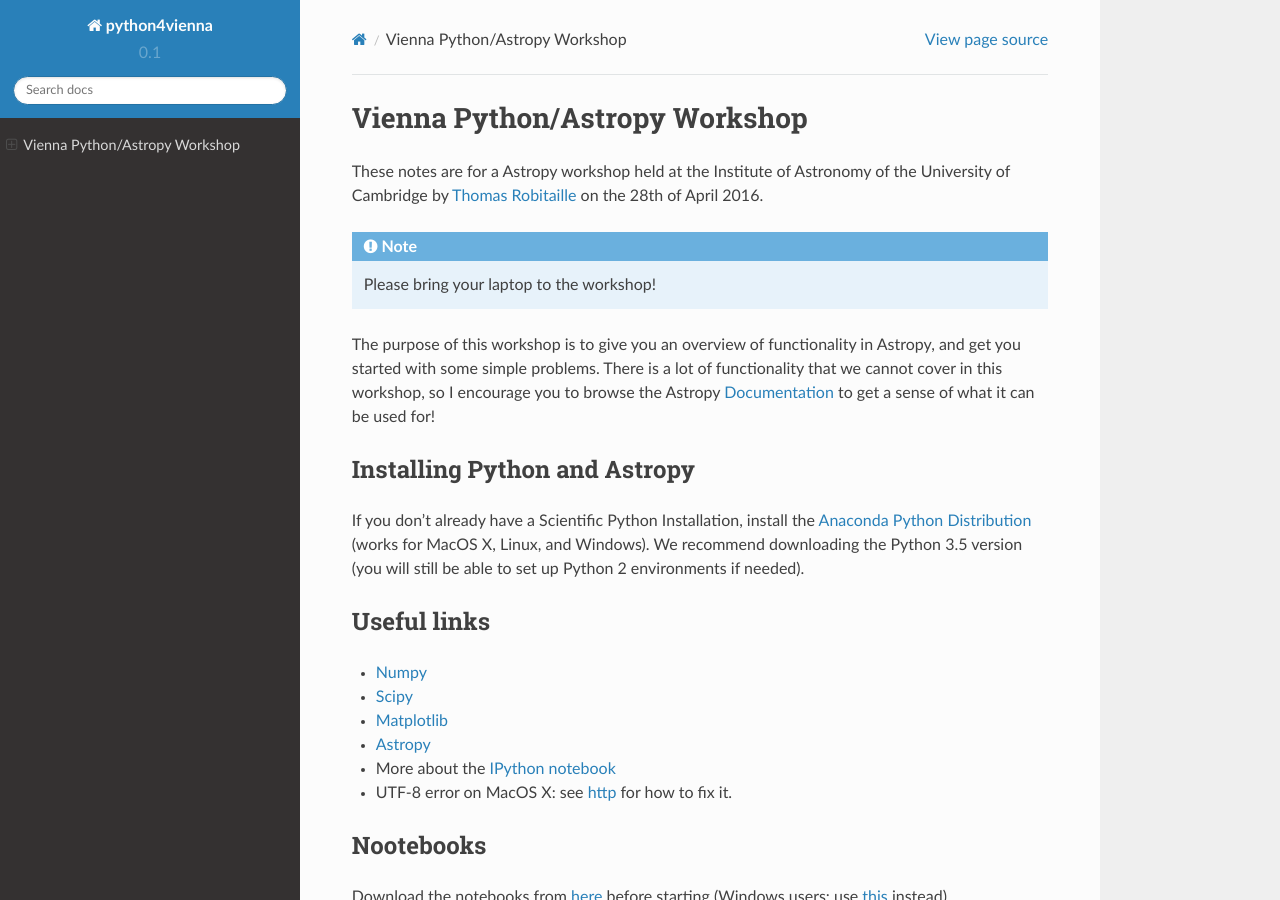
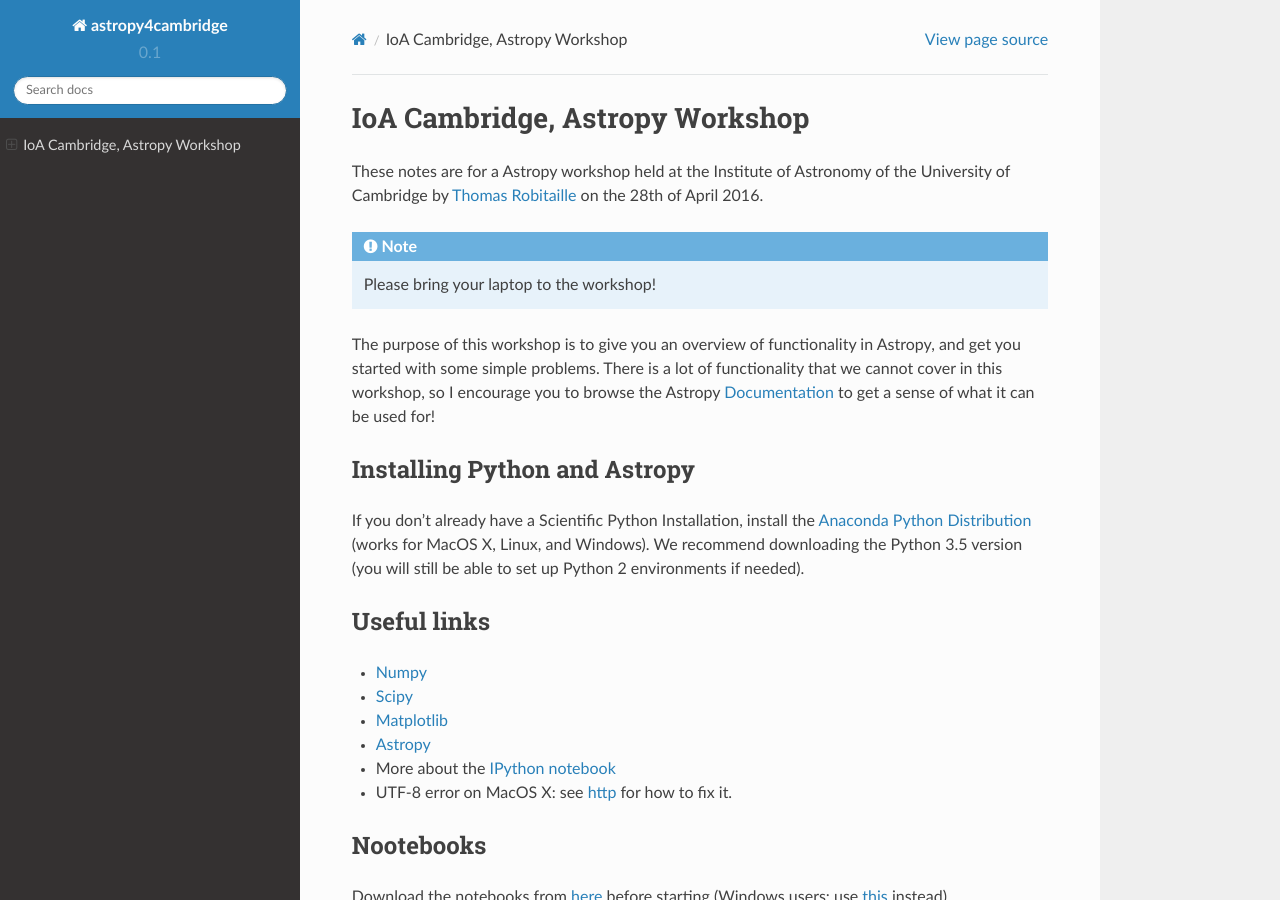
Before and after one commit to astrofrog/astropy4cambridge, a Sphinx documentation site: the page built from docs/index.rst, in a window 1280 px wide and 900 px high. Built offline with Sphinx 7.4.7 and the Read the Docs theme 2.0.0, drawn with Linux system fonts in a browser that asks for light colours.

Commit message:
Changing remaining references from Vienna to Cambridge

```diff
--- a/docs/conf.py
+++ b/docs/conf.py
@@ -1,6 +1,6 @@
 # -*- coding: utf-8 -*-
 #
-# python4vienna documentation build configuration file, created by
+# astropy4cambridge documentation build configuration file, created by
 # sphinx-quickstart on Tue Nov 19 23:16:08 2013.
 #
 # This file is execfile()d with the current directory set to its containing dir.
@@ -40,7 +40,7 @@ source_suffix = '.rst'
 master_doc = 'index'
 
 # General information about the project.
-project = u'python4vienna'
+project = u'astropy4cambridge'
 copyright = u'2013, Thomas P. Robitaille'
 
 # The version info for the project you're documenting, acts as replacement for
@@ -164,7 +164,7 @@ html_static_path = ['_static']
 #html_file_suffix = None
 
 # Output file base name for HTML help builder.
-htmlhelp_basename = 'python4viennadoc'
+htmlhelp_basename = 'astropy4cambridgedoc'
 
 
 # -- Options for LaTeX output --------------------------------------------------
@@ -183,7 +183,7 @@ latex_elements = {
 # Grouping the document tree into LaTeX files. List of tuples
 # (source start file, target name, title, author, documentclass [howto/manual]).
 latex_documents = [
-  ('index', 'python4vienna.tex', u'python4vienna Documentation',
+  ('index', 'astropy4cambridge.tex', u'astropy4cambridge Documentation',
    u'Thomas P. Robitaille', 'manual'),
 ]
 
@@ -213,7 +213,7 @@ latex_documents = [
 # One entry per manual page. List of tuples
 # (source start file, name, description, authors, manual section).
 man_pages = [
-    ('index', 'python4vienna', u'python4vienna Documentation',
+    ('index', 'astropy4cambridge', u'astropy4cambridge Documentation',
      [u'Thomas P. Robitaille'], 1)
 ]
 
@@ -227,8 +227,8 @@ man_pages = [
 # (source start file, target name, title, author,
 #  dir menu entry, description, category)
 texinfo_documents = [
-  ('index', 'python4vienna', u'python4vienna Documentation',
-   u'Thomas P. Robitaille', 'python4vienna', 'One line description of project.',
+  ('index', 'astropy4cambridge', u'astropy4cambridge Documentation',
+   u'Thomas P. Robitaille', 'astropy4cambridge', 'One line description of project.',
    'Miscellaneous'),
 ]
 
--- a/docs/index.rst
+++ b/docs/index.rst
@@ -1,5 +1,5 @@
-Vienna Python/Astropy Workshop
-==============================
+IoA Cambridge, Astropy Workshop
+===============================
 
 These notes are for a Astropy workshop held at the Institute of Astronomy of
 the University of
```
